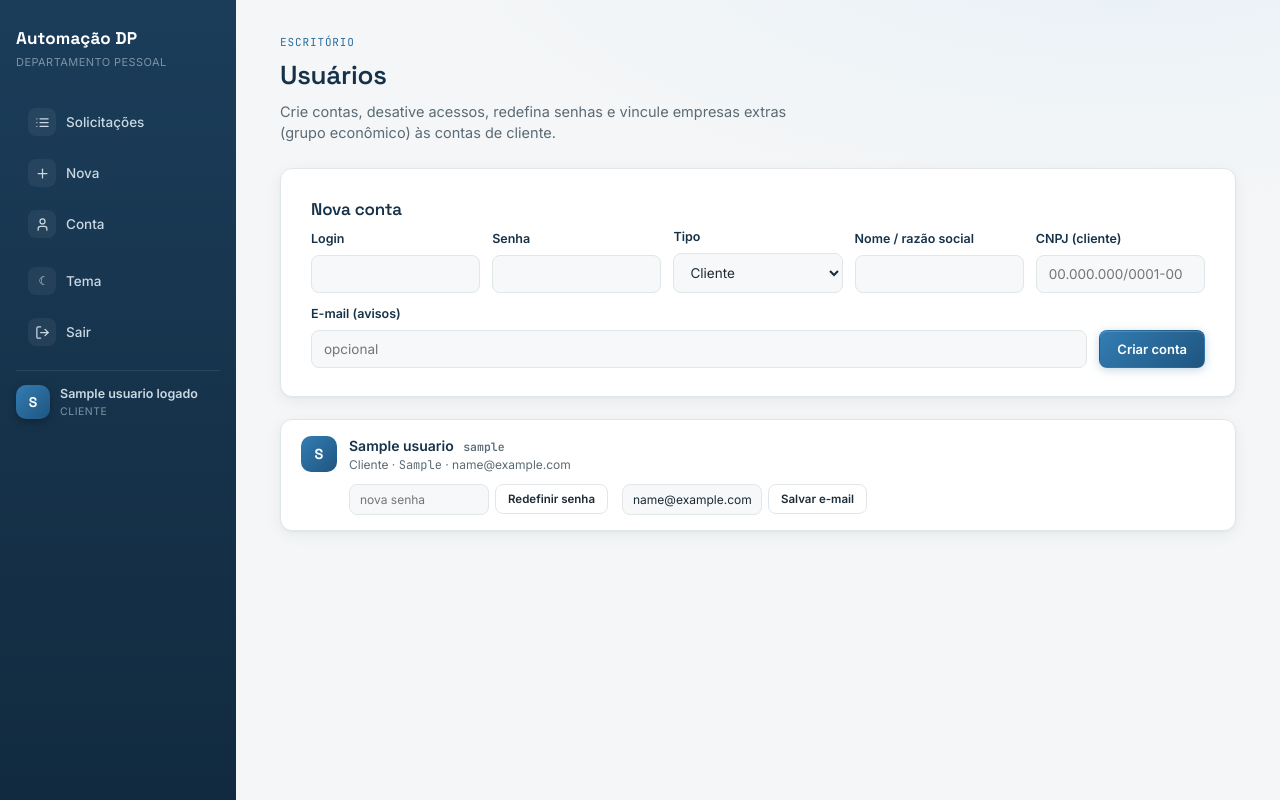
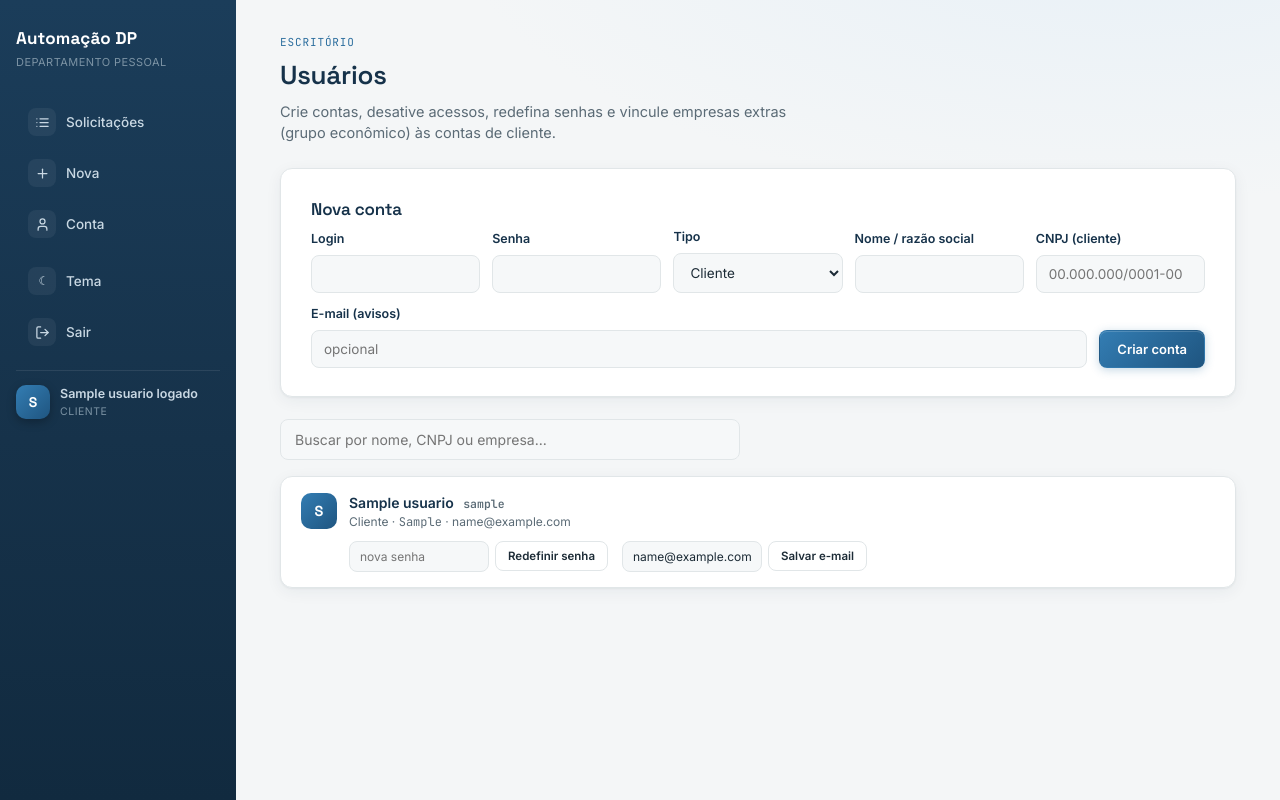
Before and after one commit to josuep007-prog/nexus, a Python web app: template web/templates/usuarios.html in a window 1280 px wide. Run offline with Jinja, Linux system fonts and the light colour scheme; the template is opened without the code that fills it: most values are stand-ins (such as "Sample title", 1, 10 or a date in 2020).

Commit message:
Usuários: barra de busca por nome, CNPJ e empresa
Busca em tempo real na página /usuarios (só funcionário), tolerante a acento
e ordem das palavras (mesmo padrão do catálogo). Filtra por: nome/razão social,
login, CNPJ principal e — para contas cliente — CNPJs e razões sociais das
empresas extras (grupo econômico). Mostra aviso quando nada casa.

Co-Authored-By: Claude Opus 4.8 <noreply@anthropic.com>

```diff
--- a/web/templates/usuarios.html
+++ b/web/templates/usuarios.html
@@ -48,10 +48,19 @@
     </form>
 </div>
 
+<div class="campo" style="max-width: 460px; margin-bottom: 16px;">
+    <input type="text" id="busca-usuario" placeholder="Buscar por nome, CNPJ ou empresa..." autocomplete="off"
+           style="width:100%; padding:11px 14px; border-radius:8px; border:1px solid var(--border); font-family:'Inter',sans-serif; font-size:14px; background:var(--surface-2); color:var(--text);">
+</div>
+
 <div class="painel">
-    <div class="lista-solicitacoes">
+    <div class="lista-solicitacoes" id="lista-usuarios">
         {% for u in usuarios %}
-        <div class="item-usuario {{ 'inativo' if not u._row.ativo }}">
+        {# String de busca: nome/razão social + login + CNPJ principal + CNPJs e
+           razões sociais das empresas extras (grupo econômico). #}
+        {% set termos = [u.nome_exibicao, u.login, u.cliente_cnpj or ''] %}
+        {% if u.eh_cliente %}{% for e in u.empresas_extras() %}{% set _ = termos.extend([e.nome or '', e.cnpj]) %}{% endfor %}{% endif %}
+        <div class="item-usuario {{ 'inativo' if not u._row.ativo }}" data-busca="{{ termos|join(' ')|lower }}">
             <div class="cab-usuario">
                 <span class="avatar-lista">{{ u.nome_exibicao[:1]|upper }}</span>
                 <div>
@@ -105,5 +114,33 @@
         </div>
         {% endfor %}
     </div>
+    <div class="vazio" id="vazio-usuarios" style="display:none;">
+        <div class="titulo-vazio">Nenhum usuário encontrado</div>
+        Tente buscar por outro nome, CNPJ ou empresa.
+    </div>
 </div>
+
+<script>
+    (function () {
+        const campo = document.getElementById("busca-usuario");
+        const itens = document.querySelectorAll("#lista-usuarios .item-usuario");
+        const vazio = document.getElementById("vazio-usuarios");
+
+        function normalizar(texto) {
+            return texto.normalize("NFD").replace(/[̀-ͯ]/g, "").toLowerCase();
+        }
+
+        campo.addEventListener("input", () => {
+            const palavras = normalizar(campo.value.trim()).split(/\s+/).filter(Boolean);
+            let algumVisivel = false;
+            itens.forEach((item) => {
+                const alvo = normalizar(item.dataset.busca || "");
+                const combina = palavras.every((p) => alvo.includes(p));
+                item.style.display = combina ? "" : "none";
+                if (combina) algumVisivel = true;
+            });
+            vazio.style.display = algumVisivel ? "none" : "block";
+        });
+    })();
+</script>
 {% endblock %}
```
